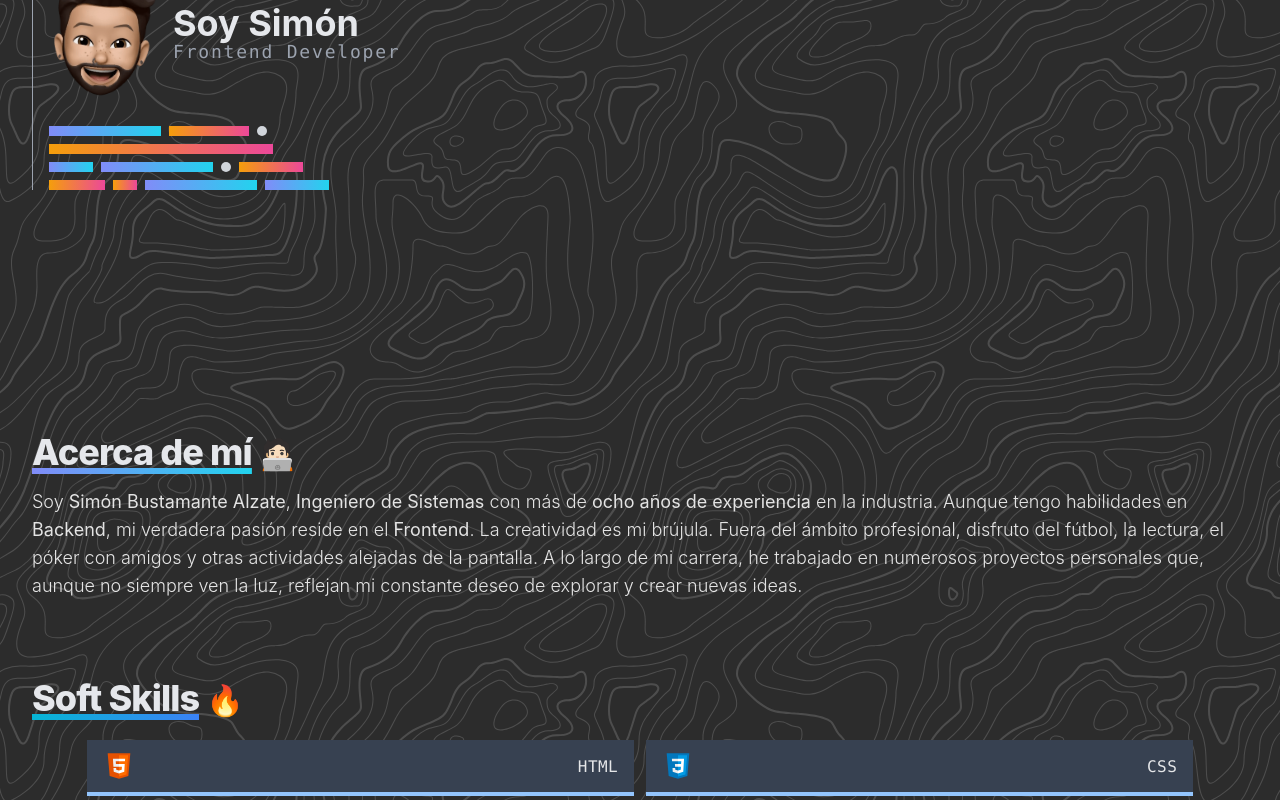
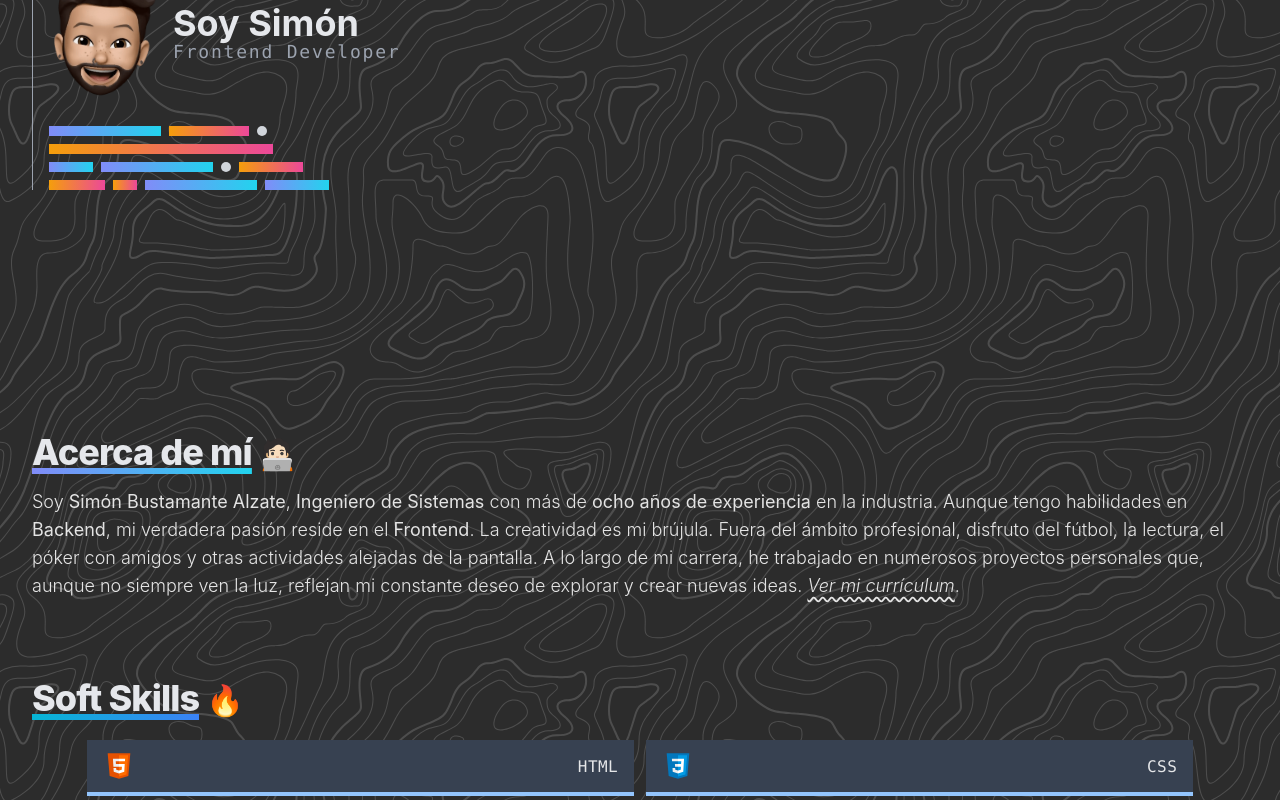
Before and after one commit to Simonba97/my-portfolio-web-app, a React (Vite) app: page / in a window 1280 px wide. Shown: the part 366-1166 px from the top of the page. Built offline with nearby package versions, Linux system fonts and the light colour scheme.

Commit message:
Add curriculim

```diff
--- a/src/components/AboutSection.tsx
+++ b/src/components/AboutSection.tsx
@@ -12,7 +12,7 @@ const AboutSection = () => {
                     emoji={"🧑🏻‍💻"}
                 />
                 <p className="text-lg text-start font-light">
-                    Soy <strong>Simón Bustamante Alzate</strong>, <strong>Ingeniero de Sistemas</strong> con más de <strong>ocho años de experiencia</strong> en la industria. Aunque tengo habilidades en <strong>Backend</strong>, mi verdadera pasión reside en el <strong>Frontend</strong>. La creatividad es mi brújula. Fuera del ámbito profesional, disfruto del <>fútbol</>, la <>lectura</>, el <>póker con amigos</> y otras actividades alejadas de la pantalla. A lo largo de mi carrera, he trabajado en numerosos <>proyectos personales</> que, aunque no siempre ven la luz, reflejan mi constante deseo de <>explorar y crear nuevas ideas</>.
+                    Soy <strong>Simón Bustamante Alzate</strong>, <strong>Ingeniero de Sistemas</strong> con más de <strong>ocho años de experiencia</strong> en la industria. Aunque tengo habilidades en <strong>Backend</strong>, mi verdadera pasión reside en el <strong>Frontend</strong>. La creatividad es mi brújula. Fuera del ámbito profesional, disfruto del fútbol, la lectura, el póker con amigos y otras actividades alejadas de la pantalla. A lo largo de mi carrera, he trabajado en numerosos proyectos personales que, aunque no siempre ven la luz, reflejan mi constante deseo de explorar y crear nuevas ideas. <a href="/curriculum.pdf" target="_blank" className="underline decoration-wavy underline-offset-4 italic">Ver mi currículum</a>.
                 </p>
             </div>
         </motion.section>
```
Also changed, not shown: 1 other file (tests, documents, lock files or other folders).
